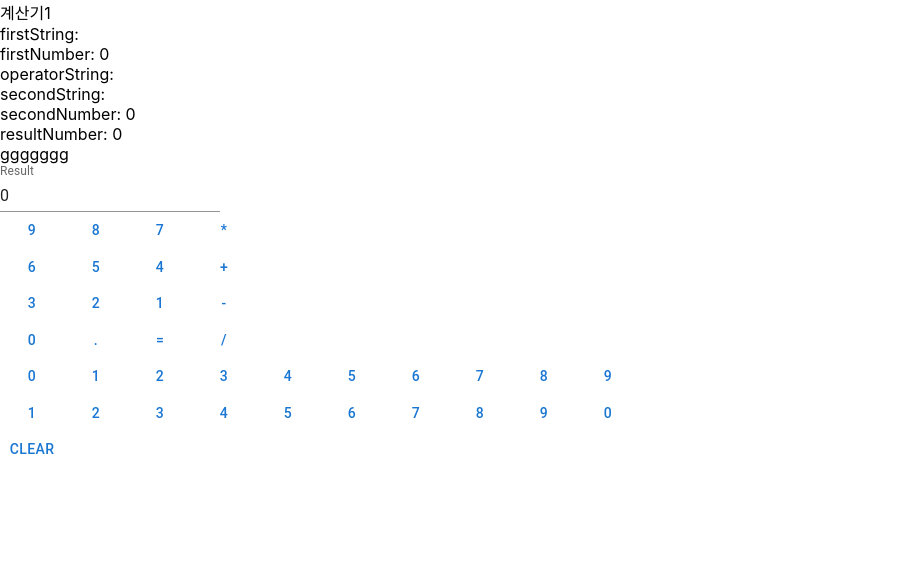
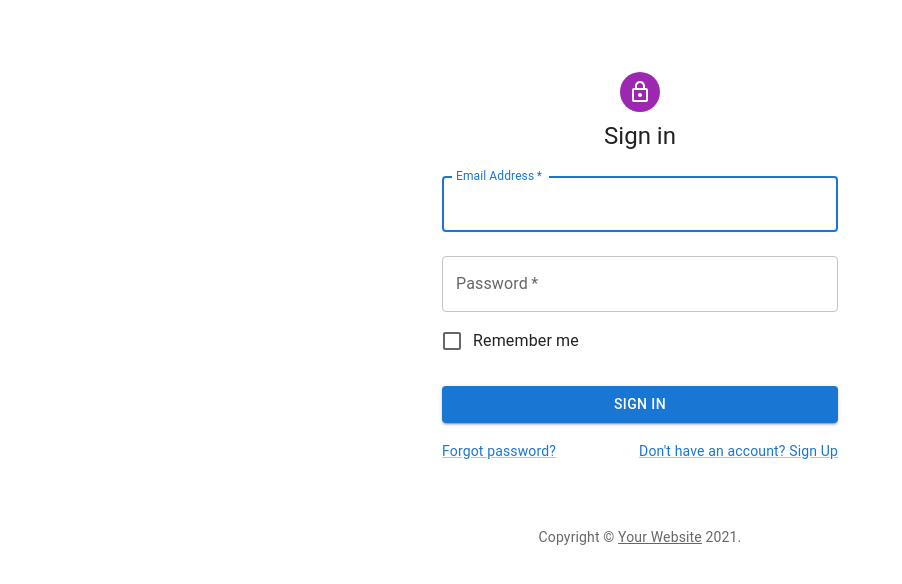
Before and after one commit to redsky21/firstFront, a React (Create React App) app: page / in a window 1280 px wide. Shown: the top 584 px of the page, without its empty margins (0-902 px from the left). Built offline with nearby package versions, Linux system fonts and the light colour scheme.

Commit message:
Login Page 추가

```diff
--- a/package.json
+++ b/package.json
@@ -5,6 +5,7 @@
   "dependencies": {
     "@emotion/react": "^11.4.1",
     "@emotion/styled": "^11.3.0",
+    "@mui/icons-material": "^5.2.5",
     "@mui/material": "^5.0.3",
     "@testing-library/jest-dom": "^5.11.4",
     "@testing-library/react": "^11.1.0",
--- a/src/App.tsx
+++ b/src/App.tsx
@@ -3,13 +3,14 @@
 import './App.css';
 import { Button, TextField } from '@mui/material';
 import FirstPage from './first/FirstPage';
+import SignIn from './pages/SignIn';
 
 function App() {
 
 
   return (
     <div>
-      <FirstPage></FirstPage>
+      <SignIn></SignIn>
     </div>
   );
 }
--- /dev/null
+++ b/src/pages/SignIn.tsx
@@ -0,0 +1,111 @@
+import React from 'react';
+import Avatar from '@mui/material/Avatar';
+import Button from '@mui/material/Button';
+import CssBaseline from '@mui/material/CssBaseline';
+import TextField from '@mui/material/TextField';
+import FormControlLabel from '@mui/material/FormControlLabel';
+import Checkbox from '@mui/material/Checkbox';
+import Link from '@mui/material/Link';
+import Grid from '@mui/material/Grid';
+import Box from '@mui/material/Box';
+import LockOutlinedIcon from '@mui/icons-material/LockOutlined';
+import Typography from '@mui/material/Typography';
+import Container from '@mui/material/Container';
+import { createTheme, ThemeProvider } from '@mui/material/styles';
+
+function Copyright(props: any) {
+  return (
+    <Typography variant="body2" color="text.secondary" align="center" {...props}>
+      {'Copyright © '}
+      <Link color="inherit" href="https://mui.com/">
+        Your Website
+      </Link>{' '}
+      {new Date().getFullYear()}
+      {'.'}
+    </Typography>
+  );
+}
+
+const theme = createTheme();
+
+export default function SignIn() {
+  const handleSubmit = (event: React.FormEvent<HTMLFormElement>) => {
+    event.preventDefault();
+    const data = new FormData(event.currentTarget);
+    // eslint-disable-next-line no-console
+    console.log({
+      email: data.get('email'),
+      password: data.get('password'),
+    });
+  };
+
+  return (
+    <ThemeProvider theme={theme}>
+      <Container component="main" maxWidth="xs">
+        <CssBaseline />
+        <Box
+          sx={{
+            marginTop: 8,
+            display: 'flex',
+            flexDirection: 'column',
+            alignItems: 'center',
+          }}
+        >
+          <Avatar sx={{ m: 1, bgcolor: 'secondary.main' }}>
+            <LockOutlinedIcon />
+          </Avatar>
+          <Typography component="h1" variant="h5">
+            Sign in
+          </Typography>
+          <Box component="form" onSubmit={handleSubmit} noValidate sx={{ mt: 1 }}>
+            <TextField
+              margin="normal"
+              required
+              fullWidth
+              id="email"
+              label="Email Address"
+              name="email"
+              autoComplete="email"
+              autoFocus
+            />
+            <TextField
+              margin="normal"
+              required
+              fullWidth
+              name="password"
+              label="Password"
+              type="password"
+              id="password"
+              autoComplete="current-password"
+            />
+            <FormControlLabel
+              control={<Checkbox value="remember" color="primary" />}
+              label="Remember me"
+            />
+            <Button
+              type="submit"
+              fullWidth
+              variant="contained"
+              sx={{ mt: 3, mb: 2 }}
+            >
+              Sign In
+            </Button>
+            <Grid container>
+              <Grid item xs>
+                <Link href="#" variant="body2">
+                  Forgot password?
+                </Link>
+              </Grid>
+              <Grid item>
+                <Link href="#" variant="body2">
+                  {"Don't have an account? Sign Up"}
+                </Link>
+              </Grid>
+            </Grid>
+          </Box>
+        </Box>
+        <Copyright sx={{ mt: 8, mb: 4 }} />
+      </Container>
+    </ThemeProvider>
+  );
+}
```
Also changed, not shown: 1 other file (tests, documents, lock files or other folders).
